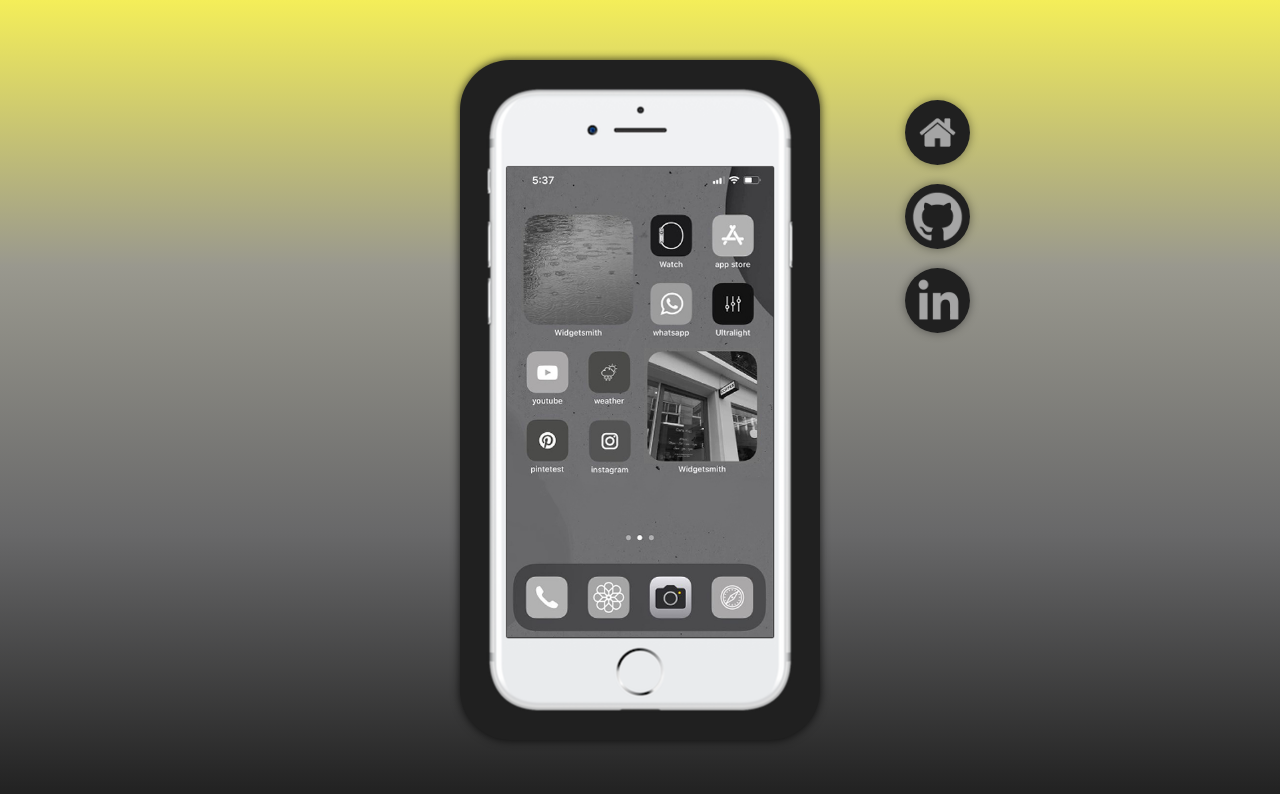
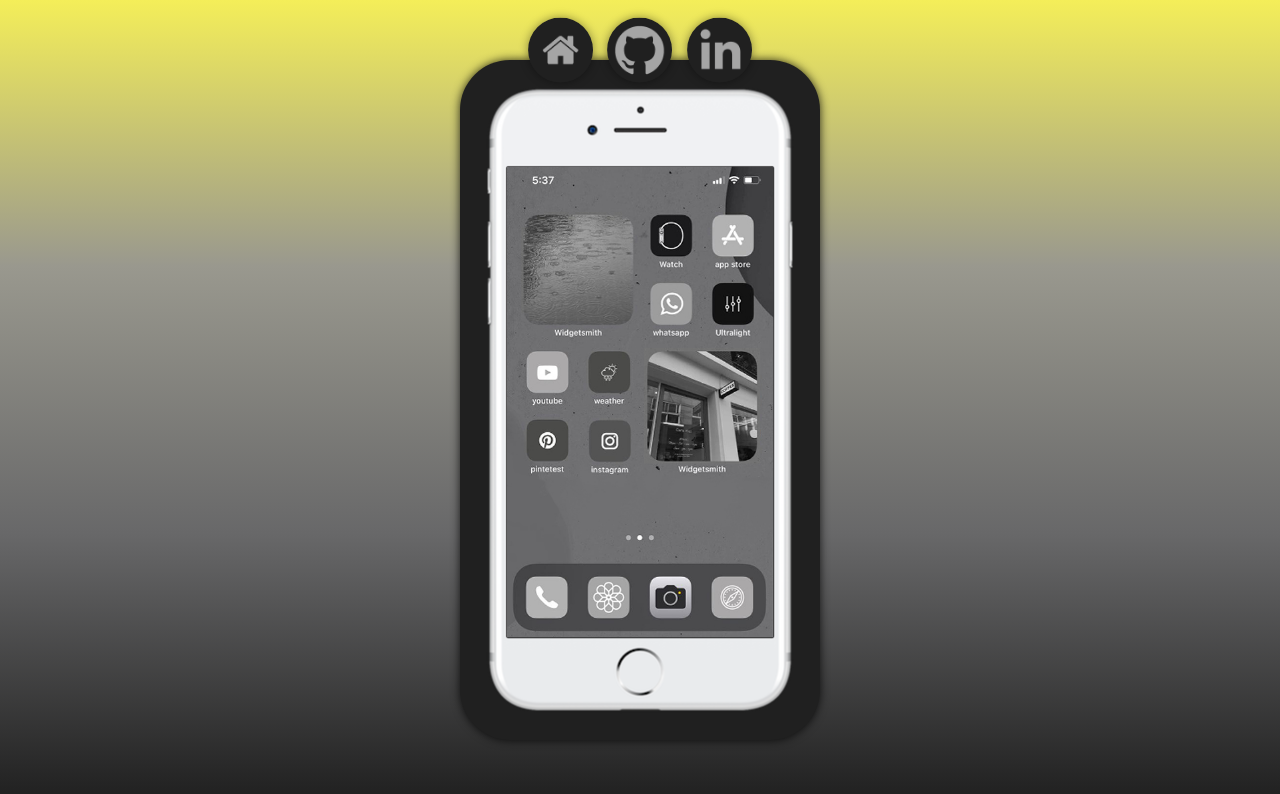
Before and after one commit to renatonunesan/projeto_social, a plain HTML site: page index.html in a window 1280 px wide. Drawn offline with Linux system fonts and the light colour scheme.

Commit message:
Update CSS

```diff
--- a/estilos/style.css
+++ b/estilos/style.css
@@ -146,17 +146,3 @@ section#redes-sociais img:hover {
     box-shadow: 0px 0px 20px rgba(0, 0, 0, 0.4);
     transition: transform 0.5s;
 }
-
-@media screen and (max-height: 900px) {
-    section#redes-sociais {
-        position: fixed;
-        top: 90px;
-        left: 900px;
-        transform: none;
-    }
-
-    section#redes-sociais a {
-        display: block;
-        margin: 5px 0;
-    }
-}
```
